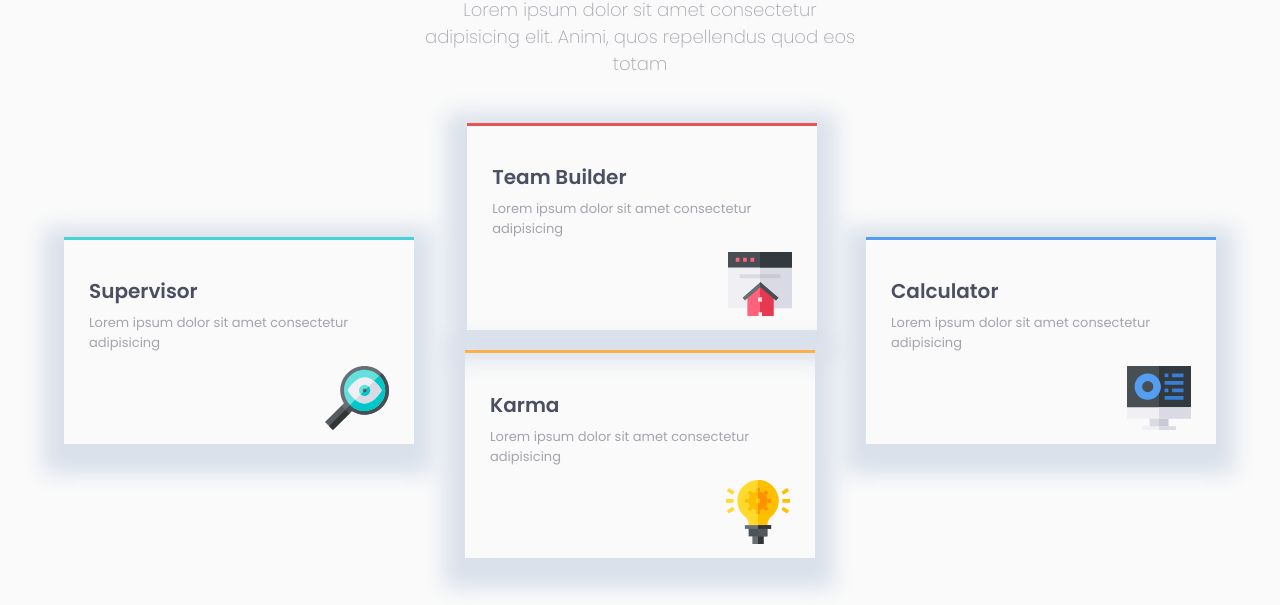
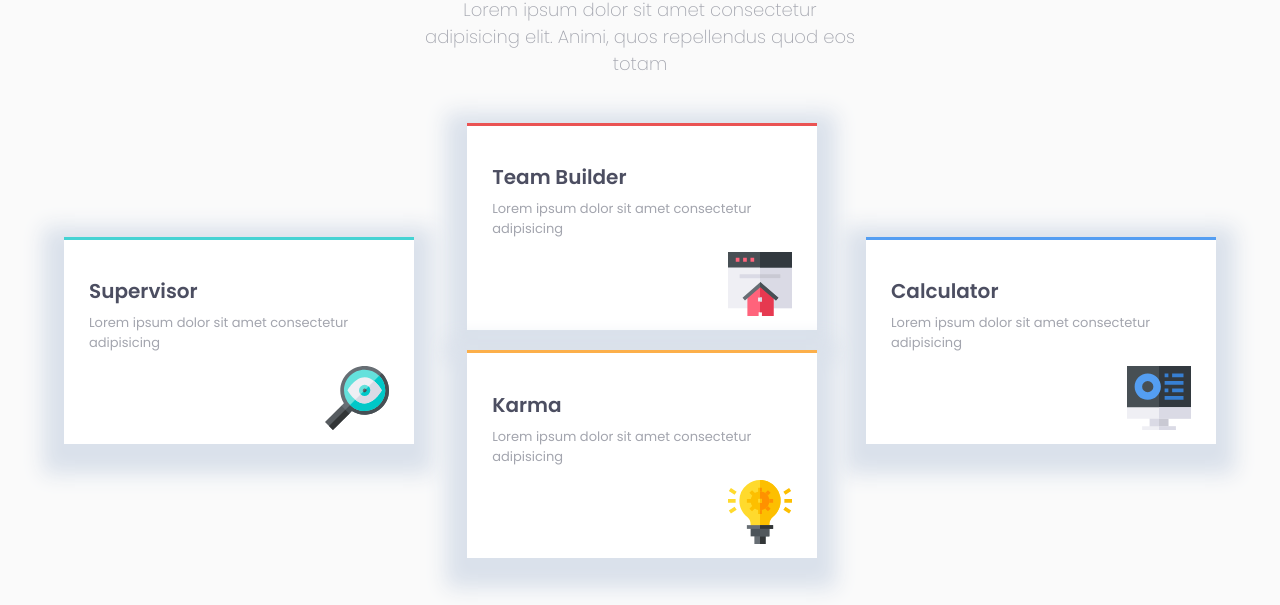
Before and after one commit to JuanesGalvis/Challenge-Cards, a website: page index.html in a window 1280 px wide. Shown: the part 195-800 px from the top of the page. Drawn offline with Linux system fonts and the light colour scheme.

Commit message:
Fix Card4 center

```diff
--- a/CSS/style.css
+++ b/CSS/style.css
@@ -47,6 +47,7 @@ body
 {
     padding: 10px 25px;
     width: 300px;
+    background-color: white;
 }
 
 .Card h4
@@ -88,7 +89,7 @@ body
     position: absolute;
     top: 0;
     left: 35%;
-    box-shadow: -1px 10px 20px 20px #DAE1EB
+    box-shadow: -1px 10px 20px 20px #DAE1EB;
 }
 
 .Grid__Card--2
@@ -99,7 +100,7 @@ body
     justify-content: center;
     position: absolute;
     left: 0;
-    box-shadow: -1px 10px 20px 20px #DAE1EB
+    box-shadow: -1px 10px 20px 20px #DAE1EB;
 }
 
 .Grid__Card--3
@@ -110,7 +111,7 @@ body
     justify-content: center;
     position: absolute;
     right: 0;
-    box-shadow: -1px 10px 20px 20px #DAE1EB
+    box-shadow: -1px 10px 20px 20px #DAE1EB;
 }
 
 .Grid__Card--4
@@ -121,7 +122,8 @@ body
     justify-content: center;
     position: absolute;
     bottom: 0;
-    box-shadow: -1px 10px 20px 20px #DAE1EB
+    box-shadow: -1px 10px 20px 20px #DAE1EB;
+    left: 35%;
 }
 
 .Card span{
```
